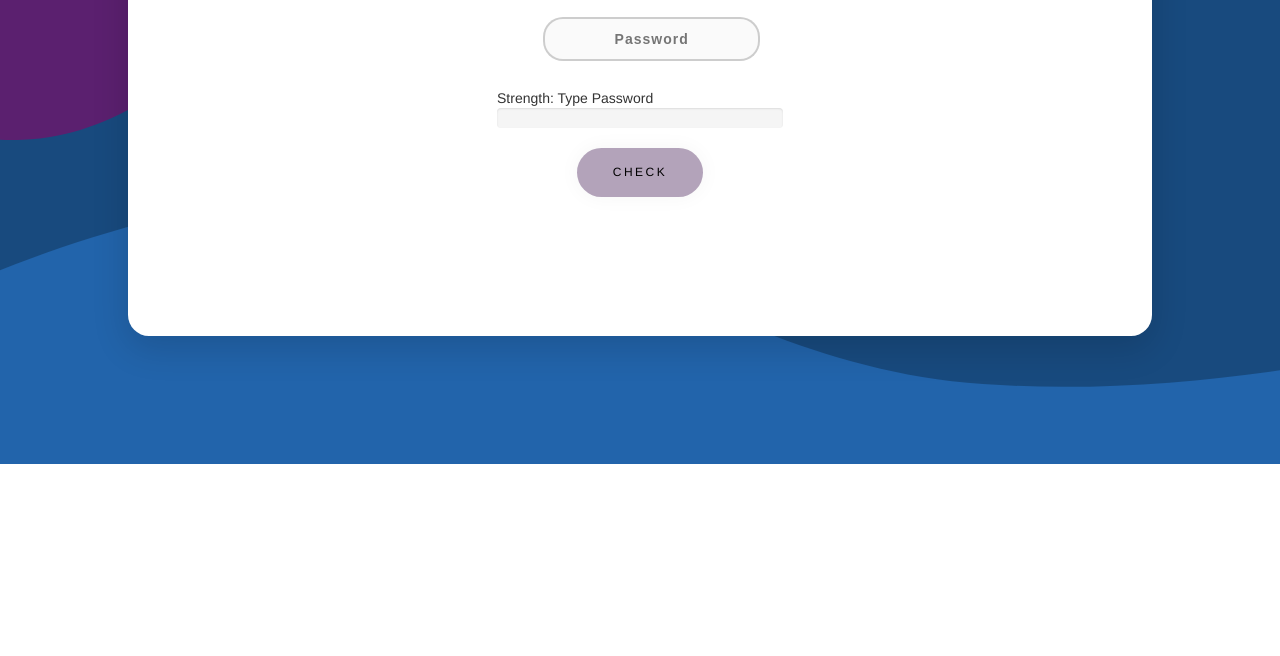
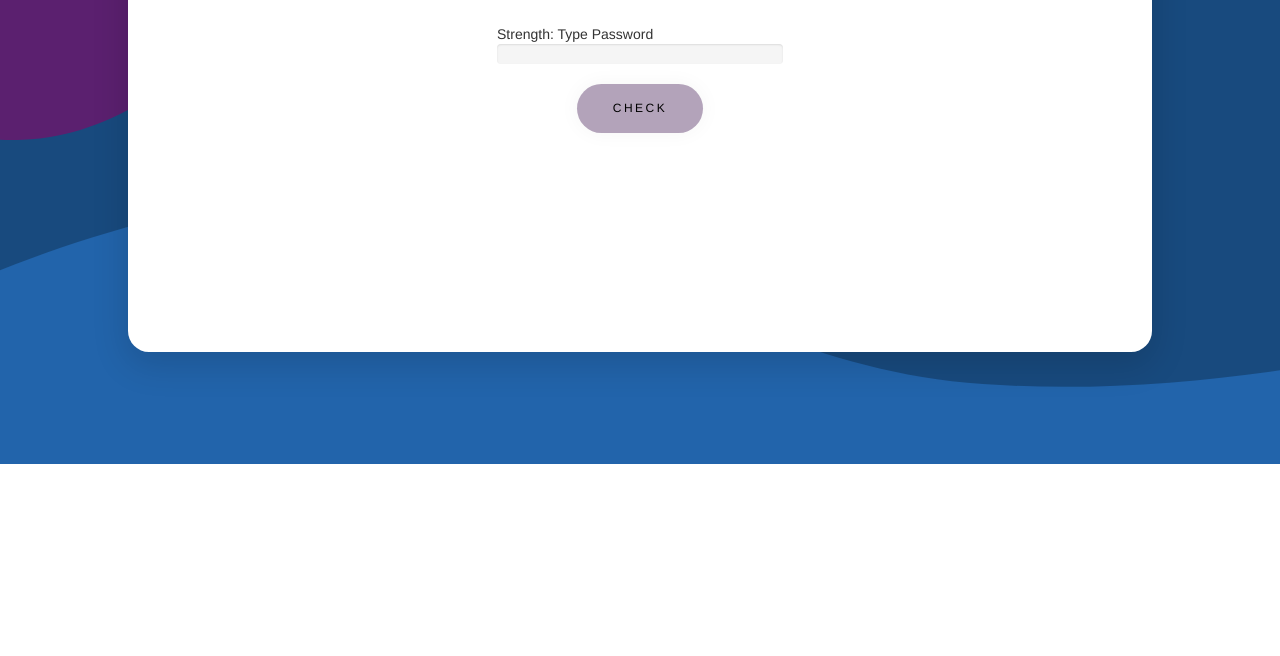
Before and after one commit to nagacharankumarreddy/password-strength-checker, a plain HTML site: page index.html in a window 1280 px wide. Shown: the part 336-992 px from the top of the page. After the commit the page ends 928 px from the top, so only its background shows below. Drawn offline with nearby package versions, Linux system fonts and the light colour scheme.

Commit message:
responsive

```diff
--- a/style.css
+++ b/style.css
@@ -131,7 +131,8 @@ font-family: 'Ubuntu', sans-serif;
 @media screen and (min-width: 1024px){
     .main{
         width: 80vw;
-        margin-top: 15%;
+        height: 70vh;
+        margin-top: 10%;
     }
     .sign{
         font-size: 5rem;
```
